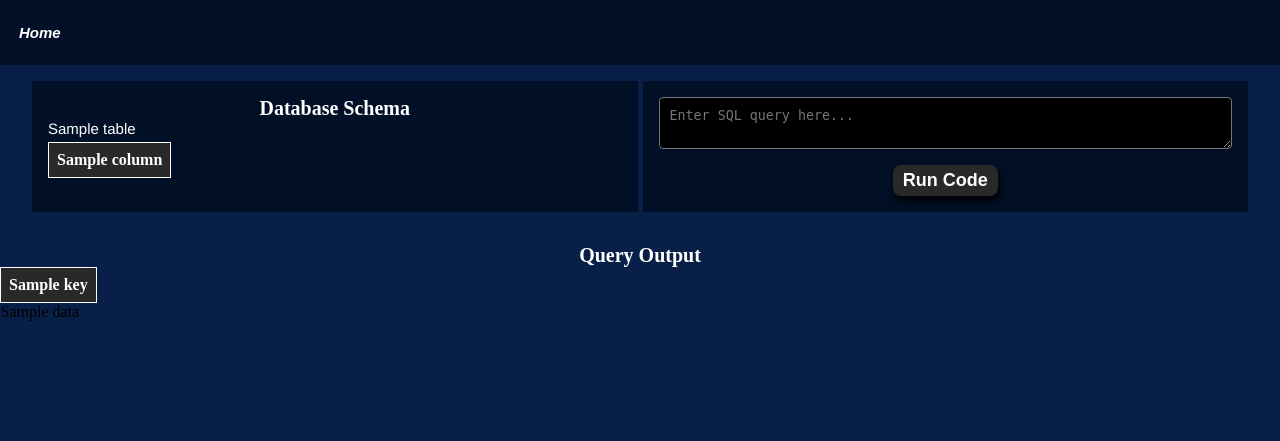
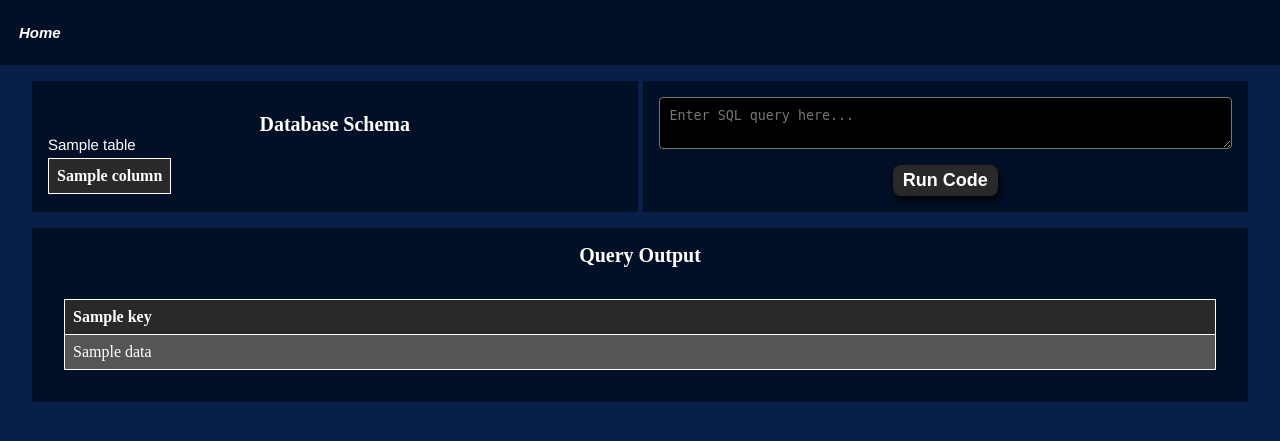
Before and after one commit to AuricFox/Skylar, a Flask app: template templates/home.html in a window 1280 px wide. Shown: the top 441 px of the page. Run offline with Flask 3, Linux system fonts and the light colour scheme; the template is opened without the code that fills it: most values are stand-ins (such as "Sample title", 1, 10 or a date in 2020); lists and menus that the app fills with data are empty; parts of the project's set-up code (start-up, migrations or seed data) failed here and were passed over.

Commit message:
Styling return table that displays data

```diff
--- a/static/css/base.css
+++ b/static/css/base.css
@@ -81,24 +81,6 @@ body {
     cursor: pointer;
 }
 
-/* ========== Flash Messages ========== */
-
-#flash-messages {
-    margin: 0 4rem 1rem 4rem;
-    height: 2rem;
-    overflow: hidden;
-}
-
-.flash-message {
-    padding: 5px;
-    background-color: red;
-    color: #FFFFFF;
-    text-align: center;
-    font-weight: bold;
-    border-radius: 4px;
-    box-shadow: 4px 4px 8px #000;
-}
-
 /* ========== Content ========== */
 
 .content {
@@ -112,7 +94,7 @@ body {
 .section {
     display: flex;
     flex-direction: row;
-    margin: 0 2rem 2rem 2rem;
+    margin: 0 2rem 1rem 2rem;
 }
 
 #schema, #terminal {
@@ -132,9 +114,10 @@ body {
     font-size: 20px;
     font-weight: bold;
     text-align: center;
+    margin-top: 1rem;
 }
 
-/* ========== Table ========== */
+/* ========== Schema Table ========== */
 
 .table-name {
     font-size: 15px;
@@ -143,18 +126,17 @@ body {
     margin-bottom: 5px;
 }
 
-table {
+.schema-table {
     border-collapse: collapse;
 }
 
-table:not(:last-child) {
+.schema-table:not(:last-child) {
     margin-bottom: 1rem;
 }
 
-th {
+.schema-table th {
     color:#FFFFFF;
     text-align: left;
-    border-radius: 4px;
     border: 1px solid #FFFFFF;
     padding: 8px;
     background-color: #292929;
@@ -199,3 +181,44 @@ button:hover {
     background-color: #FFFFFF;
     color: #000;
 }
+
+/* ========== Response Section ========== */
+
+.response {
+    display: flex;
+    flex-direction: column;
+    margin: 0 2rem 2rem 2rem;
+    background-color: #021027;
+    color: #FFFFFF;
+    max-height: 20rem;
+}
+
+.table-section {
+    margin: 2rem;
+    max-height: 90;
+    overflow-y: auto;
+}
+
+.data-table {
+    border-collapse: collapse;
+    width: 100%;
+}
+
+.data-table th {
+    position: sticky;
+    top: 0;
+    z-index: 1;
+    color: #FFFFFF;
+    text-align: left;
+    border: 1px solid #FFFFFF;
+    padding: 8px;
+    background-color: #292929;
+}
+
+.data-table td {
+    color: #FFFFFF;
+    text-align: left;
+    border: 1px solid #FFFFFF;
+    padding: 8px;
+    background-color: #555;
+}
```
